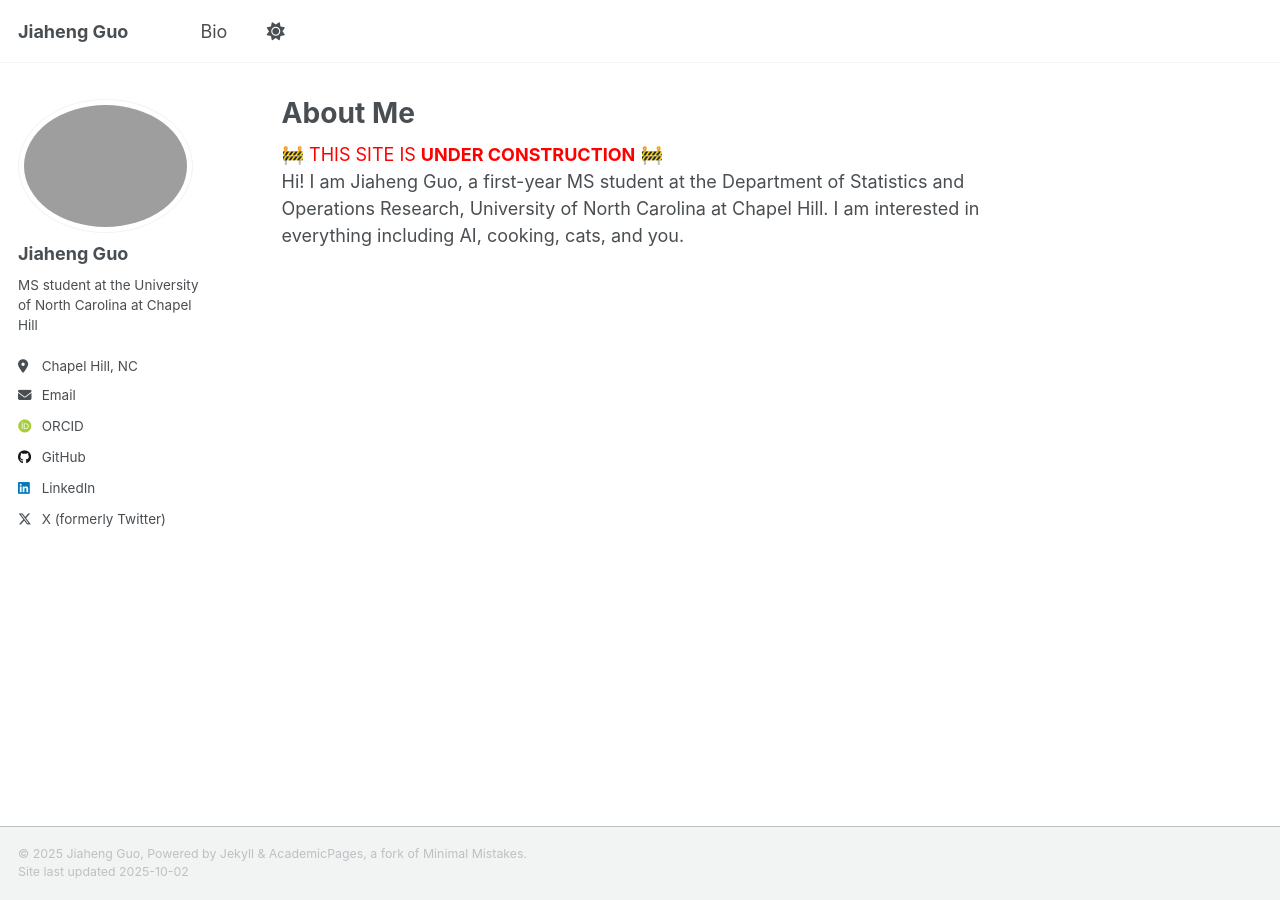
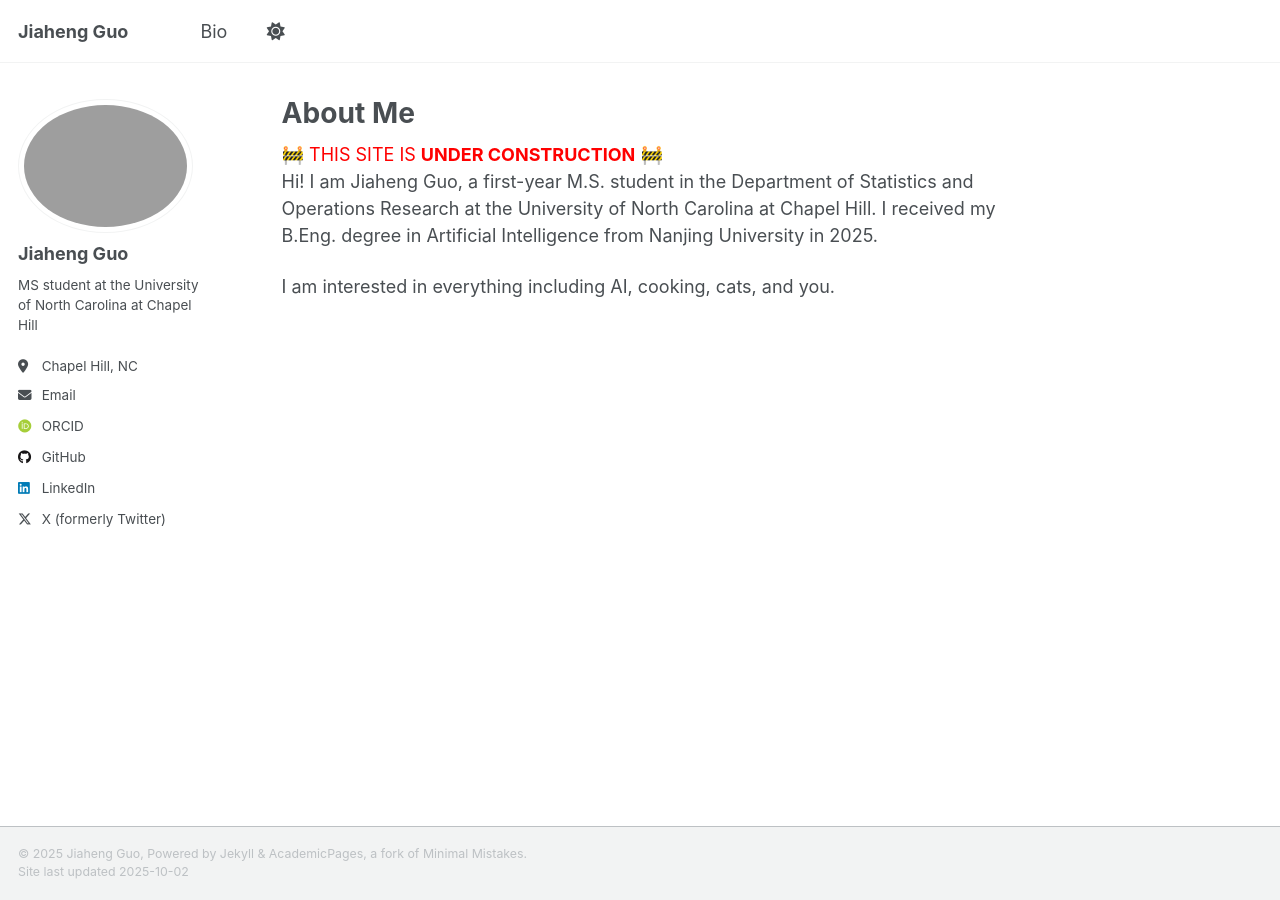
Before and after one commit to jiaheng-guo/jiaheng-guo.github.io, a Jekyll site: the page built from _pages/about.md, in a window 1280 px wide. Built offline with Jekyll 4.4.1, drawn with Linux system fonts in a browser that asks for light colours; some web fonts are replaced; a script that is not in the unit is left out.

Commit message:
regular update

```diff
--- a/_pages/about.md
+++ b/_pages/about.md
@@ -9,7 +9,9 @@ redirect_from:
 
 <font color="red">🚧 THIS SITE IS <b>UNDER CONSTRUCTION</b> 🚧</font>
 
-Hi! I am Jiaheng Guo, a first-year MS student at the Department of Statistics and Operations Research, University of North Carolina at Chapel Hill. I am interested in everything including AI, cooking, cats, and you.
+Hi! I am Jiaheng Guo, a first-year M.S. student in the Department of Statistics and Operations Research at the University of North Carolina at Chapel Hill. I received my B.Eng. degree in Artificial Intelligence from Nanjing University in 2025.
+
+I am interested in everything including AI, cooking, cats, and you.
 
 <!-- This is the front page of a website that is powered by the [Academic Pages template](https://github.com/academicpages/academicpages.github.io) and hosted on GitHub pages. [GitHub pages](https://pages.github.com) is a free service in which websites are built and hosted from code and data stored in a GitHub repository, automatically updating when a new commit is made to the repository. This template was forked from the [Minimal Mistakes Jekyll Theme](https://mmistakes.github.io/minimal-mistakes/) created by Michael Rose, and then extended to support the kinds of content that academics have: publications, talks, teaching, a portfolio, blog posts, and a dynamically-generated CV. Incidentally, these same features make it a great template for anyone that needs to show off a professional template!
 
```
